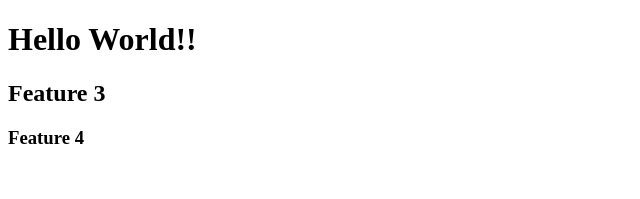
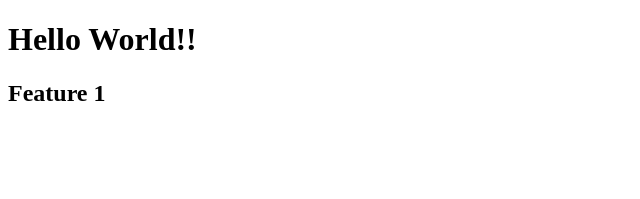
Before and after one commit to dydals3440/github-test, a React (Vite) app: page / in a window 1280 px wide. Shown: the top 199 px of the page, without its empty margins (0-640 px from the left). Built offline with nearby package versions, Linux system fonts and the light colour scheme.

Commit message:
머지체크

```diff
--- a/src/App.tsx
+++ b/src/App.tsx
@@ -2,8 +2,7 @@ function App() {
   return (
     <div>
       <h1>Hello World!!</h1>
-      <h2>Feature 3</h2>
-      <h3>Feature 4</h3>
+      <h2>Feature 1</h2>
     </div>
   );
 }
```
